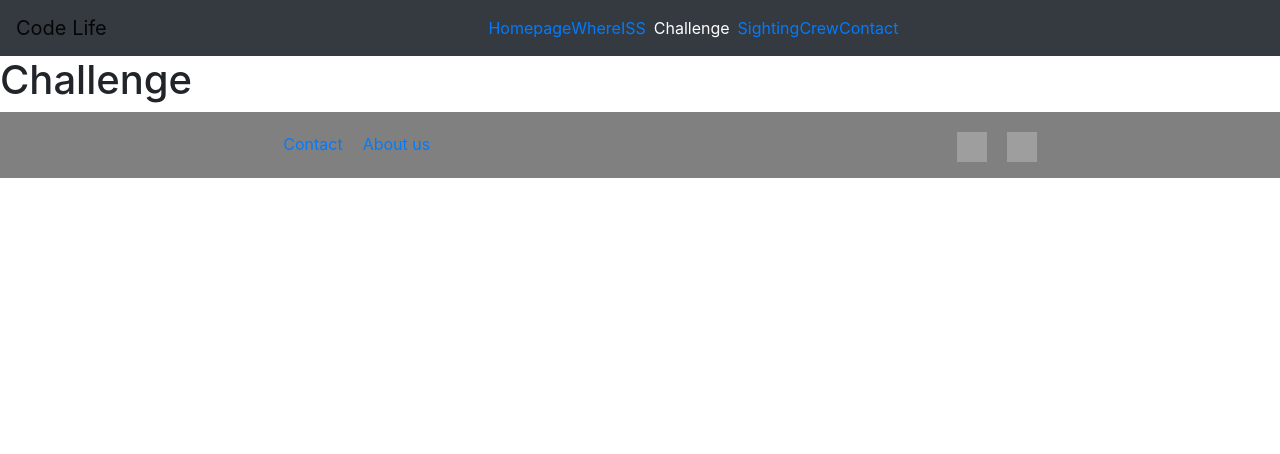
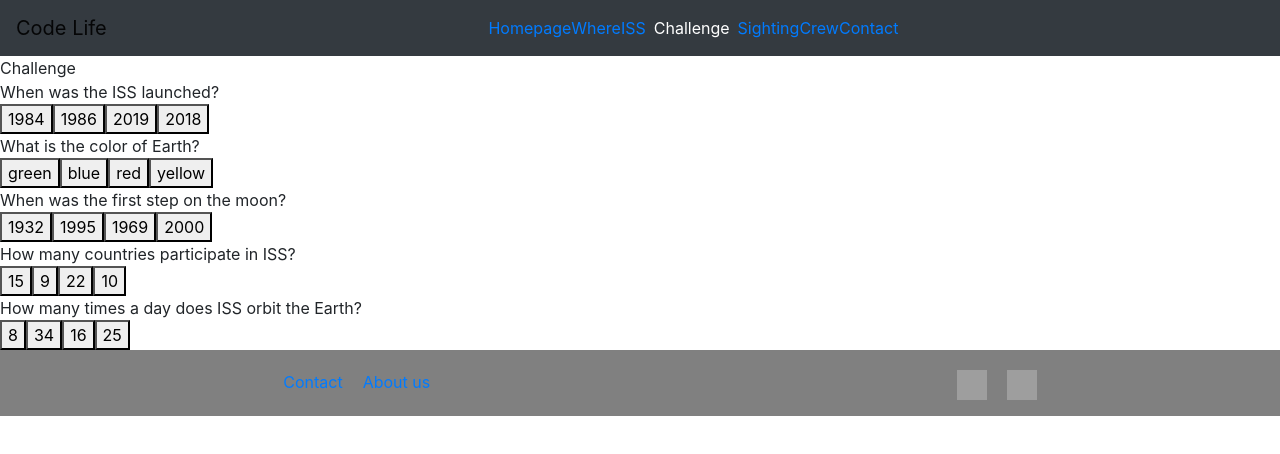
Before and after one commit to DeniseCorrea/ISSProject, a React (Create React App) app: page /Challenge in a window 1280 px wide. Shown: the top 454 px of the page. Built offline with nearby package versions, Linux system fonts and the light colour scheme; grey boxes are pictures that could not be loaded.

Commit message:
challenge structure

```diff
--- a/src/Challenge.js
+++ b/src/Challenge.js
@@ -1,8 +1,56 @@
 import React from 'react';
+import './Challenge.css';
+import questionsFromQuestBank from './questbank.js';
+import QuestionBox from './QuestionBox.js';
+import Result from './Results.js';
 
-const Challenge = () => (
-    <h1>Challenge</h1>
-);
+class Challenge extends React.Component {
+    state = {
+        questions: questionsFromQuestBank,
+        score: 0,
+        responses: 0,
+    };
+
+    computeAnswer = (answer, correctAnswer) => {
+        if (answer === correctAnswer) {
+            this.setState({
+                score: this.state.score + 1
+            });
+        }
+        this.setState({
+            responses: this.state.responses < 5 ? this.state.responses + 1 : 5
+        });
+    }
+    playAgain = () => {
+        this.setState({
+            score: 0,
+            responses: 0,
+        })
+    }
+
+    render() {
+        return (
+            <div className="challenge-container">
+                <div className="challenge-title">Challenge</div>
+                    {this.state.responses < 5 &&
+                        this.state.questions.map (
+                        ({ question, answers, correct, questionID }) => (
+                            <QuestionBox
+                                question={question}
+                                options={answers}
+                                key={questionID}
+                                selected={answer => this.computeAnswer(answer, correct)}
+                            />
+                        )
+                )}
+
+                {this.state.responses === 5 ? (
+                    <Result score={this.state.score} playAgain={this.playAgain} />
+                ) : null}
+            </div>
+        );
+    }
+}
 
 
 export default Challenge;
--- /dev/null
+++ b/src/QuestionBox.js
@@ -0,0 +1,25 @@
+import React, { useState } from 'react';
+
+const QuestionBox = ({ question, options, selected }) => {
+    const [answer, setAnswer] = useState(options);
+    return (
+        <div className="questionBox">
+            <div className="question">{question}</div>
+            {answer.map( (text, index) => (
+                    <button
+                        key={index}
+                        className="answerBtn"
+                        onClick={() => {
+                            setAnswer([text]);
+                            selected(text);
+                        }}
+                    >
+                        {text}
+                    </button>
+                ))}
+        </div>
+
+    );
+};
+
+export default QuestionBox;
--- /dev/null
+++ b/src/Results.js
@@ -0,0 +1,12 @@
+import React from 'react';
+
+const Result = ({ score, playAgain }) => (
+    <div className="score-board">
+        <div className="score">You scored {score} / 5 correct answers!</div>
+        <button className="playBtn" onClick={playAgain}>
+            Play again!
+        </button>
+    </div>
+);
+
+export default Result;
--- a/src/Sighting.css
+++ b/src/Sighting.css
@@ -0,0 +1,24 @@
+.sighting {
+    display: flex;
+    flex-wrap: wrap;
+    justify-content: center;
+
+
+}
+
+.sighting-title {
+    display: flex;
+    align-items: center;
+    justify-content: center;
+
+
+}
+
+.sighting-infos {
+    display: flex;
+    align-items: center;
+    justify-content: center;
+
+
+
+}
--- a/src/Sighting.js
+++ b/src/Sighting.js
@@ -59,7 +59,7 @@ class Sighting extends React.Component {
                 return '' + date;
         }
 
-        const secondsToHms = (d) => {
+        const secondsToMs = (d) => {
             d = Number(d);
             let m = Math.floor(d % 3600 / 60);
             let s = Math.floor(d % 3600 % 60);
@@ -73,18 +73,18 @@ class Sighting extends React.Component {
         return (
             <div className="sighting">
                 <div className="sighting-title">
-                    <h1>Sighting</h1>
+                    <h1>Sighting Opportunities</h1>
                 </div>
                 <div className="sighting-infos">
-                    <ul>
+                    <div>
                         {passTimes.map((passTime) => {
                             return (
                                 <div>
-                                    {secondsToHms(passTime.duration)} <span>{formatRisetime(passTime.risetime)}</span>
+                                    {formatRisetime(passTime.risetime)} <span>{secondsToMs(passTime.duration)}</span>
                                 </div>
                             )
                         })}
-                    </ul>
+                    </div>
                 </div>
             </div>
         )
--- /dev/null
+++ b/src/questbank.js
@@ -0,0 +1,35 @@
+const questionsFromQuestBank =
+[
+    {
+        "question": "When was the ISS launched?",
+        "answers": ["1984", "1986", "2019", "2018"],
+        "correct": "1984",
+        "questionID": "75846"
+    },
+    {
+        "question": "What is the color of Earth?",
+        "answers": ["green", "blue", "red", "yellow"],
+        "correct": "blue",
+        "questionID": "90856"
+    },
+    {
+        "question": "When was the first step on the moon?",
+        "answers": ["1932", "1995", "1969", "2000"],
+        "correct": "1969",
+        "questionID": "45636"
+    },
+    {
+        "question": "How many countries participate in ISS?",
+        "answers": ["15", "9", "22", "10"],
+        "correct": "15",
+        "questionID": "64756"
+    },
+    {
+        "question": "How many times a day does ISS orbit the Earth?",
+        "answers": ["8", "34", "16", "25"],
+        "correct": "16",
+        "questionID": "90382"
+    }
+]
+
+export default questionsFromQuestBank;
```
Also changed, not shown: src/Challenge.css (added), src/Image.js (indentation only).
